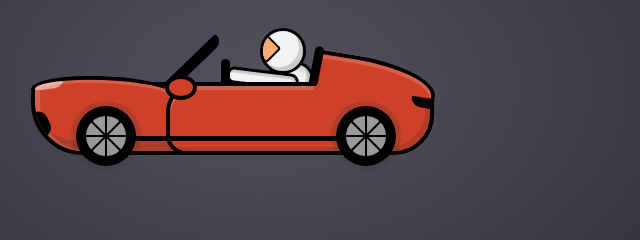
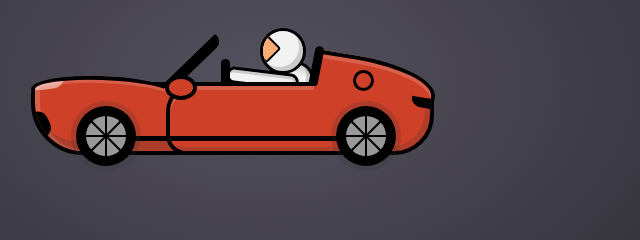
Before and after one commit to joshtom/tesla-car-art, a plain HTML site: page index.html in a window 1280 px wide. Shown: the part 316-556 px from the top of the page, 374-1014 px from the left. Drawn offline with Linux system fonts and the light colour scheme.

Commit message:
Update car-deco styling

```diff
--- a/sass/style.scss
+++ b/sass/style.scss
@@ -346,6 +346,18 @@ body{
                                 border-radius: 20px;
                             }
                         }
+
+                        // Styling for the back deco of the car
+                        &-deco {
+                            width: 15px;
+                            height: 15px;
+                            border: 3px solid $dark;
+                            border-radius: 50%;
+                            position: absolute;
+                            top: -14px;
+                            left: 87px;
+                            z-index: 1000;
+                        }
         }
     } // End of container
 }
```
Also changed, not shown: css/style.css, 1 other file.
